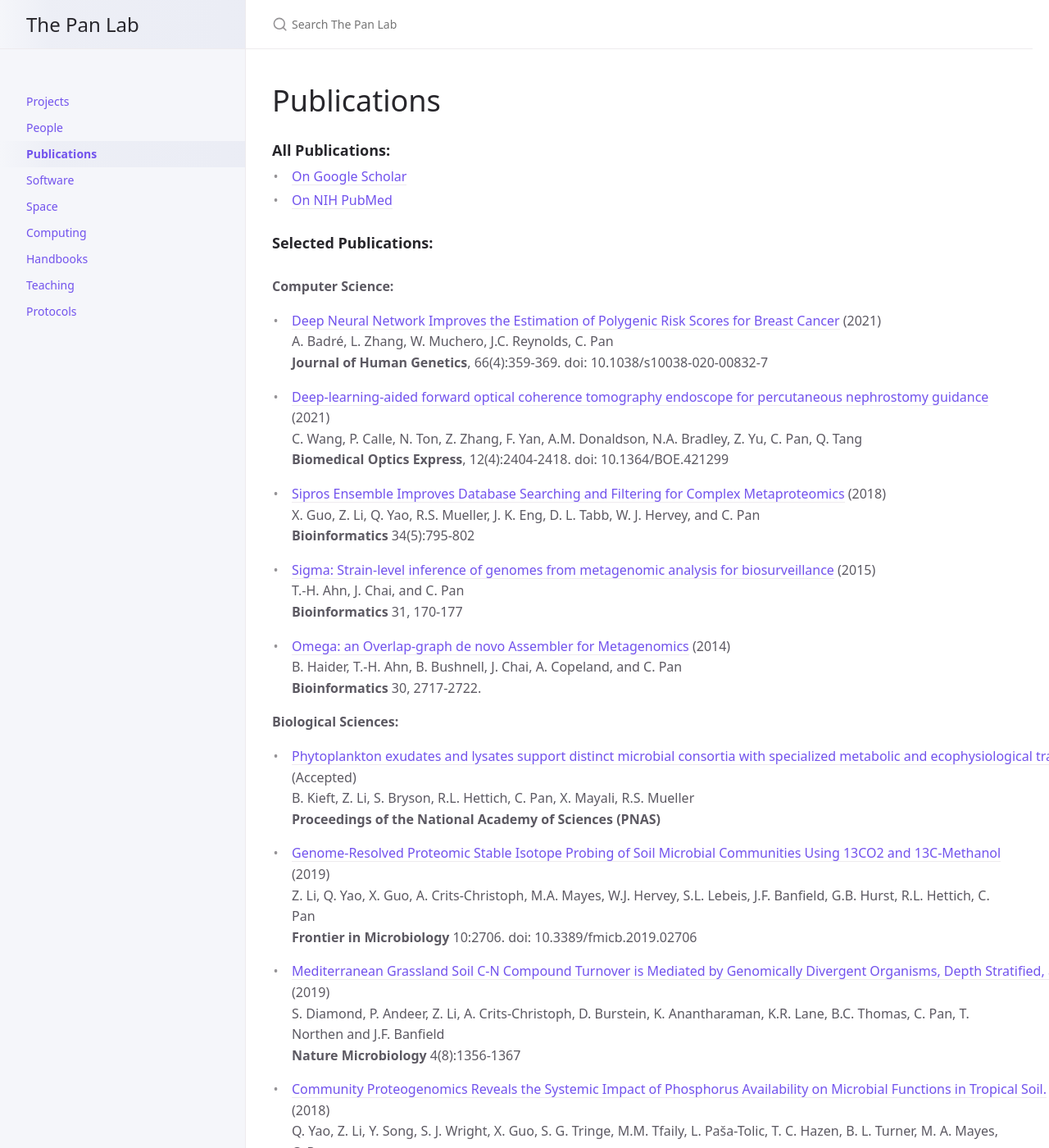
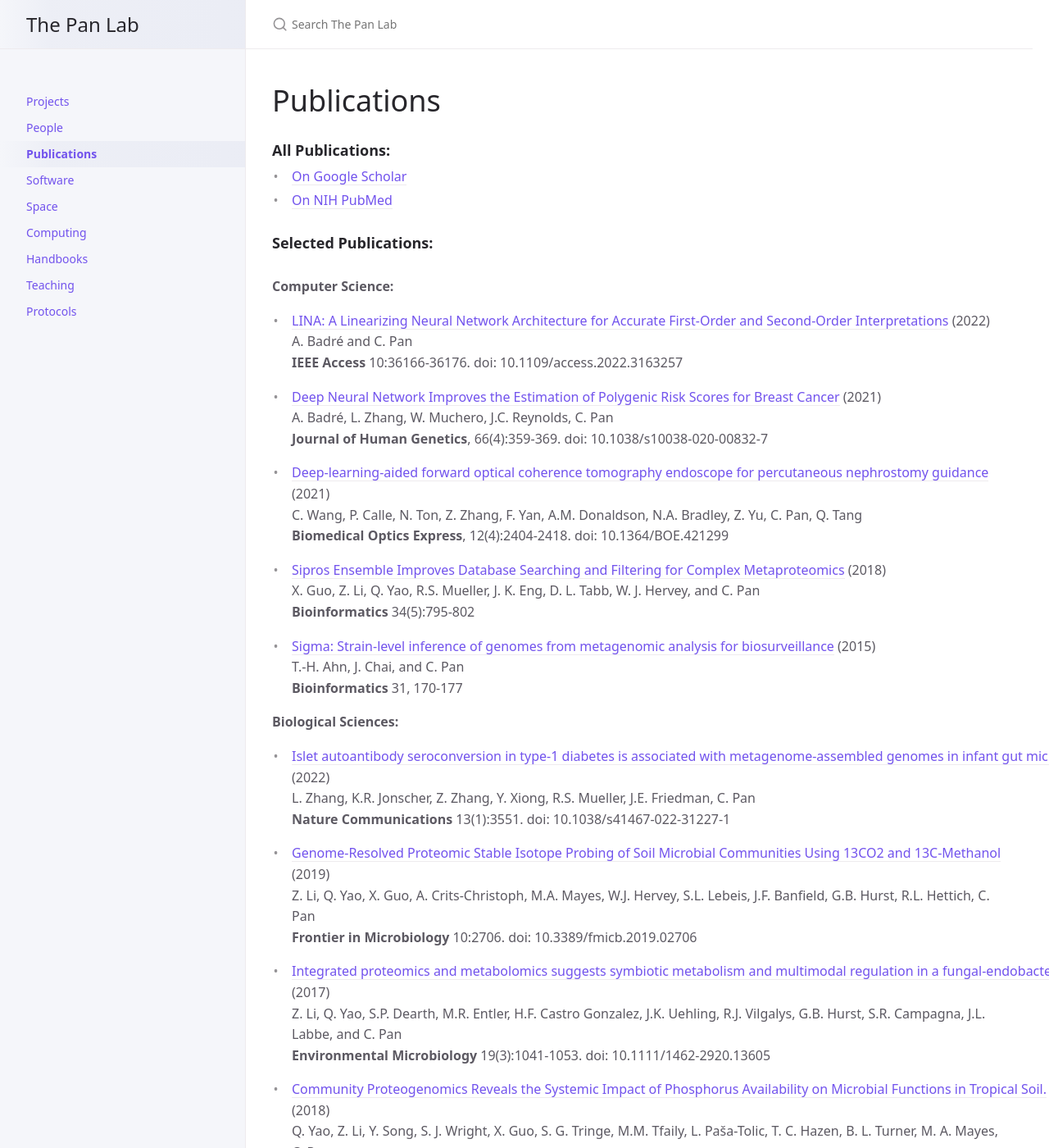
Before and after one commit to thepanlab/thepanlab.github.io, a Jekyll site: the page built from docs/publications.md, in a window 1280 px wide and 1400 px high. Shown: the whole window at 82% size. Built offline with Jekyll 4.4.1, drawn with Linux system fonts in a browser that asks for light colours.

Commit message:
Update publications.md

```diff
--- a/docs/publications.md
+++ b/docs/publications.md
@@ -12,6 +12,10 @@ nav_order: 3
 ### **Selected Publications:**
 \
 **Computer Science:**
+
+- [LINA: A Linearizing Neural Network Architecture for Accurate First-Order and Second-Order Interpretations](https://ieeexplore.ieee.org/document/9745057) (2022)
+   A. Badré and C. Pan
+   **IEEE Access** 10:36166-36176. doi: 10.1109/access.2022.3163257
 
 - [Deep Neural Network Improves the Estimation of Polygenic Risk Scores for Breast Cancer](https://www.nature.com/articles/s10038-020-00832-7) (2021)
   A. Badré, L. Zhang, W. Muchero, J.C. Reynolds, C. Pan
@@ -29,24 +33,22 @@ nav_order: 3
   T.-H. Ahn, J. Chai, and C. Pan
   **Bioinformatics** 31, 170-177
 
-- [Omega: an Overlap-graph de novo Assembler for Metagenomics](https://academic.oup.com/bioinformatics/article-lookup/doi/10.1093/bioinformatics/btu395) (2014)
-   B. Haider, T.-H. Ahn, B. Bushnell, J. Chai, A. Copeland, and C. Pan
-   **Bioinformatics** 30, 2717-2722.
+
 
 **Biological Sciences:**
 
 
-- [Phytoplankton exudates and lysates support distinct microbial consortia with specialized metabolic and ecophysiological traits]() (Accepted)
-  B. Kieft, Z. Li, S. Bryson, R.L. Hettich, C. Pan, X. Mayali, R.S. Mueller
-  **Proceedings of the National Academy of Sciences (PNAS)**
+- [Islet autoantibody seroconversion in type-1 diabetes is associated with metagenome-assembled genomes in infant gut microbiomes](https://www.nature.com/articles/s41467-022-31227-1) (2022)
+  L. Zhang, K.R. Jonscher, Z. Zhang, Y. Xiong, R.S. Mueller, J.E. Friedman, C. Pan
+  **Nature Communications** 13(1):3551. doi: 10.1038/s41467-022-31227-1
 
 - [Genome-Resolved Proteomic Stable Isotope Probing of Soil Microbial Communities Using 13CO2 and 13C-Methanol](https://www.frontiersin.org/articles/10.3389/fmicb.2019.02706/full)  (2019)
   Z. Li, Q. Yao, X. Guo, A. Crits-Christoph, M.A. Mayes, W.J. Hervey, S.L. Lebeis, J.F. Banfield, G.B. Hurst, R.L. Hettich, C. Pan
   **Frontier in Microbiology** 10:2706. doi: 10.3389/fmicb.2019.02706
 
-- [Mediterranean Grassland Soil C-N Compound Turnover is Mediated by Genomically Divergent Organisms, Depth Stratified, and Rainfall Dependent.](https://www.nature.com/articles/s41564-019-0449-y) (2019)
-  S. Diamond, P. Andeer, Z. Li, A. Crits-Christoph, D. Burstein, K. Anantharaman, K.R. Lane, B.C. Thomas, C. Pan, T. Northen and J.F. Banfield
-  **Nature Microbiology** 4(8):1356-1367
+- [Integrated proteomics and metabolomics suggests symbiotic metabolism and multimodal regulation in a fungal-endobacterial system](https://www.nature.com/articles/s41564-019-0449-y) (2017)
+  Z. Li, Q. Yao, S.P. Dearth, M.R. Entler, H.F. Castro Gonzalez, J.K. Uehling, R.J. Vilgalys, G.B. Hurst, S.R. Campagna, J.L. Labbe, and C. Pan
+  **Environmental Microbiology** 19(3):1041-1053. doi: 10.1111/1462-2920.13605
 
 - [Community Proteogenomics Reveals the Systemic Impact of Phosphorus Availability on Microbial Functions in Tropical Soil.](https://www.nature.com/articles/s41559-017-0463-5) (2018)
    Q. Yao, Z. Li, Y. Song, S. J. Wright, X. Guo, S. G. Tringe, M.M. Tfaily, L. Paša-Tolic, T. C. Hazen, B. L. Turner, M. A. Mayes, C. Pan
```
